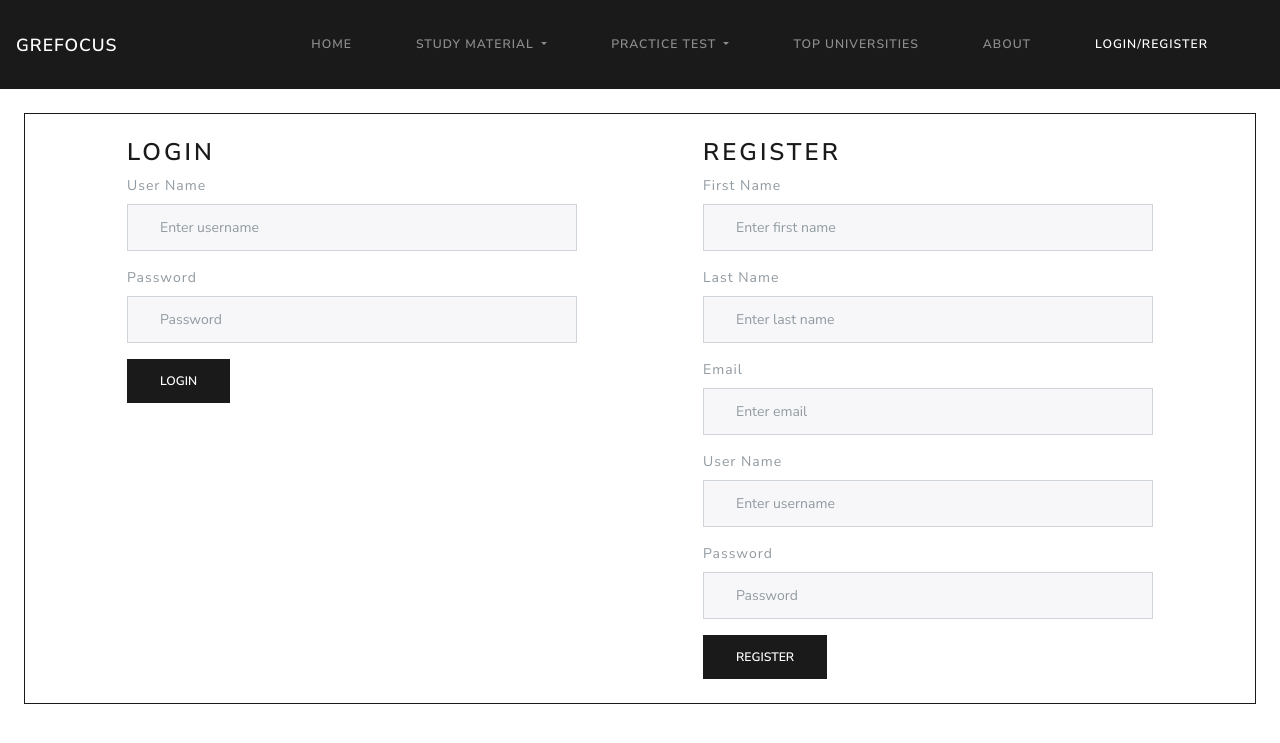
After one commit to SEWebapp/GREFocus, a PHP site: page /login_register.php in a window 1280 px wide. The commit adds this page. Shown: the top 743 px of the page. Run offline with PHP 8.4, Linux system fonts and the light colour scheme.

Commit message:
Added Login/Register Module

```diff
--- a/grefocus.sql
+++ b/grefocus.sql
@@ -3,7 +3,7 @@
 -- https://www.phpmyadmin.net/
 --
 -- Host: 127.0.0.1
--- Generation Time: Feb 18, 2018 at 01:31 PM
+-- Generation Time: Feb 27, 2018 at 12:48 PM
 -- Server version: 10.1.28-MariaDB
 -- PHP Version: 7.1.11
 
--- /dev/null
+++ b/login_register.php
@@ -0,0 +1,134 @@
+<?php
+session_start();
+?>
+
+<!doctype html>
+<html lang="en">
+
+<head>
+  <!-- Required meta tags -->
+  <meta charset="utf-8">
+  <meta name="viewport" content="width=device-width, initial-scale=1, shrink-to-fit=no">
+
+  <!-- Bootstrap CSS -->
+  <link rel="stylesheet" href="css/bootstrap.min.css">
+
+  <title>GREFocus</title>
+</head>
+
+<body>
+
+  <!-- NavBar -->
+  <nav class="navbar navbar-expand-lg navbar-dark bg-primary">
+    <a class="navbar-brand" href="#">GREFocus</a>
+    <button class="navbar-toggler" type="button" data-toggle="collapse" data-target="#DefaultNavBar" aria-controls="DefaultNavBar"
+      aria-expanded="false" aria-label="Toggle navigation" style="">
+      <span class="navbar-toggler-icon"></span>
+    </button>
+
+    <div class="collapse navbar-collapse justify-content-end" id="DefaultNavBar">
+      <ul class="navbar-nav">
+        <li class="nav-item">
+          <a class="nav-link" href="index.html">Home
+            <span class="sr-only">(current)</span>
+          </a>
+        </li>
+        <li class="nav-item dropdown">
+          <a class="nav-link dropdown-toggle" href="#" id="NavBarDropDown1" data-toggle="dropdown" aria-haspopup="true" aria-expanded="false">
+            Study Material
+          </a>
+          <div class="dropdown-menu" aria-labelledby="NavBarDropDown1">
+            <a class="dropdown-item" href="/GREFocus/php/vocab.php">Verbal</a>
+            <a class="dropdown-item" href="#">Quant</a>
+          </div>
+        </li>
+        <li class="nav-item dropdown">
+          <a class="nav-link dropdown-toggle" href="#" id="NavBarDropDown2" data-toggle="dropdown" aria-haspopup="true" aria-expanded="false">
+            Practice Test
+          </a>
+          <div class="dropdown-menu" aria-labelledby="NavBarDropDown2">
+            <a class="dropdown-item" href="#">Verbal</a>
+            <a class="dropdown-item" href="#">Quant</a>
+          </div>
+        </li>
+        <li class="nav-item">
+          <a class="nav-link" href="#">Top Universities</a>
+        </li>
+        <li class="nav-item">
+          <a class="nav-link" href="#">About</a>
+        </li>
+        <li class="nav-item active">
+          <a class="nav-link" href="#">Login/Register</a>
+        </li>
+      </ul>
+    </div>
+  </nav>
+
+  <!-- Login and Register -->
+  <div class="m-4 border border-primary">
+    <div class="container-fluid">
+      <div class="row m-4 ">
+      <div class="col-md-5 mx-auto  mb-3">
+          <form id="login-form" action="php/login.php" method="POST">
+            <fieldset>
+            <h3>Login</h3>
+            <div class="form-group">
+              <label for="LUserNameInput">User Name</label>
+              <input type="text" name="luid" class="form-control" id="LUserNameInput" placeholder="Enter username">
+            </div>
+            <div class="form-group">
+              <label for="LPasswordInput">Password</label>
+              <input type="password" name="lpwd" class="form-control" id="LPasswordInput" placeholder="Password">
+            </div>
+            </fieldset>
+            <button type="submit" name="lsubmit" class="btn btn-primary">Login</button>
+          </fieldset>
+        </form>
+       </div>
+
+          <div class="col-md-5 mx-auto">
+          <form id="register-form" action="php/register.php" method="POST">
+            <fieldset>
+                <h3>Register</h3>
+                <div class="form-group">
+                    <label for="FirstNameInput">First Name</label>
+                    <input type="text" name="fname" class="form-control" id="FirstNameInput" placeholder="Enter first name">
+                </div>
+                <div class="form-group">
+                    <label for="LastNameInput">Last Name</label>
+                    <input type="text" name="lname" class="form-control" id="LastNameInput" placeholder="Enter last name">
+                </div>
+                <div class="form-group">
+                    <label for="EmailInput">Email</label>
+                    <input type="email" name="email" class="form-control" id="EmailInput" placeholder="Enter email">
+                </div>
+                <div class="form-group">
+                    <label for="RUserNameInput">User Name</label>
+                    <input type="text" name="ruid" class="form-control" id="RUserNameInput" placeholder="Enter username">
+                </div>
+                <div class="form-group">
+                    <label for="RPasswordInput">Password</label>
+                    <input type="password" name="rpwd" class="form-control" id="RPasswordInput" placeholder="Password">
+                </div>
+                </fieldset>
+                <button type="submit" name="rsubmit" class="btn btn-primary">Register</button>
+            </fieldset>
+            </form>
+          </div>
+
+
+      </div>
+    </div>
+  </div>
+
+
+
+
+
+
+  <script src="js/jquery-3.2.1.slim.min.js"></script>
+  <script src="js/popper.min.js"></script>
+  <script src="js/bootstrap.min.js"></script>
+</body>
+
+</html>
--- a/php/vocab.php
+++ b/php/vocab.php
@@ -19,11 +19,11 @@ while($row = mysqli_fetch_array($query)){
 
 }
 
-$fp = fopen('vocab_json_data.json', 'w');
+$fp = fopen('../json/vocab_json_data.json', 'w');
 fwrite($fp, json_encode($data['vocab']));
 fclose($fp);
 
-@header('Location:/GREFocus/vocab.html');
+@header('Location:/GREFocus/vocabpage.php');
 
 
 
```
Also changed, not shown: index.php (renamed from index.html, +22 -6 lines), php/header.php (added, +54 -0 lines), php/login.php (added, +52 -0 lines), php/logout.php (added, +8 -0 lines), php/register.php (added, +59 -0 lines), temp.html (deleted, +0 -63 lines), temp.php (added, +21 -0 lines), vocabpage.php (renamed from vocab.html, +30 -16 lines), json/vocab_json_data.json (renamed from php/vocab_json_data.json).
